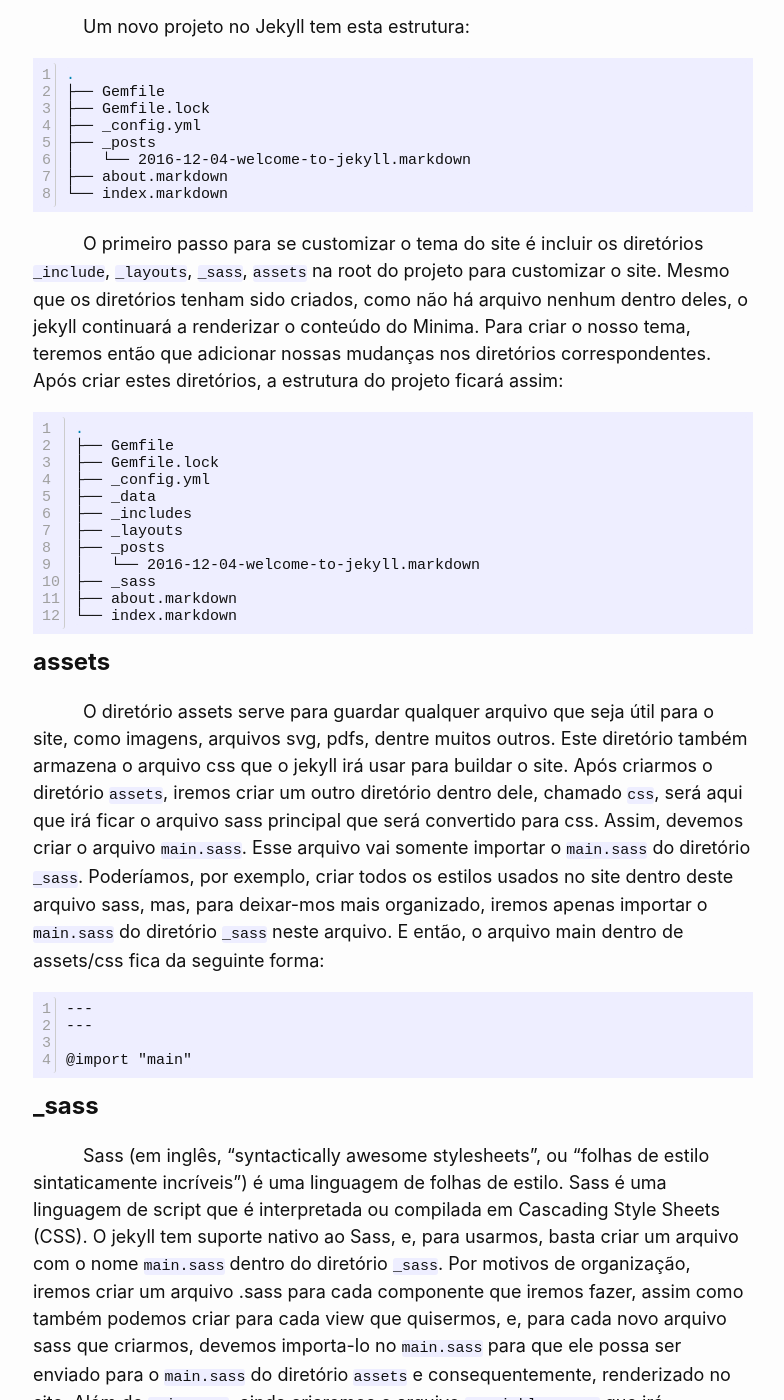
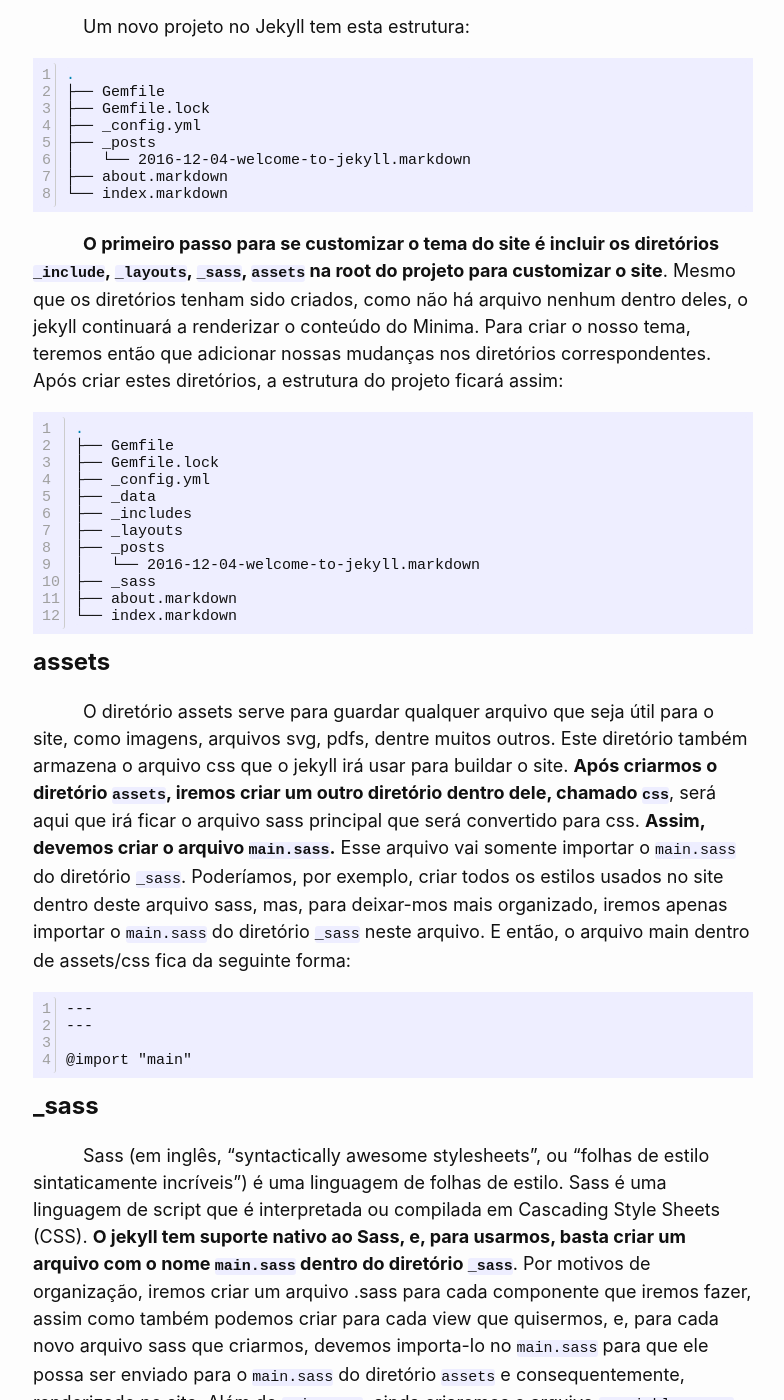
Before and after one commit to MuseuComputacao/museucomputacao.github.io, a Jekyll site: the page built from docs/_posts/2021-09-02-change-jekyll-theme.md, in a window 1280 px wide and 1400 px high, scrolled down 1291 px. Shown: the whole window, without its empty margins (177-961 px from the left). Built offline with Jekyll 4.4.1, drawn with Linux system fonts in a browser that asks for light colours; nearby versions of some CDN libraries; some of the changed text lies outside the part shown.

Commit message:
feat(post): highlights

```diff
--- a/docs/_posts/2021-09-02-change-jekyll-theme.md
+++ b/docs/_posts/2021-09-02-change-jekyll-theme.md
@@ -9,7 +9,7 @@ author: Thiago B. Mattos
 tags-icon: far fa-gem
 ---
 
-O jekyll é um gerador de sites estáticos. Mas o que isso significa? Uma página estática é um site da Internet que exibe o mesmo conteúdo para todos os usuários, em vez de fornecer conteúdos personalizados para cada usuário. Sites estáticos têm como vantagens a velocidade de carregamento e o baixo custo de desenvolvimento, e, por isso, houve um crescimento no mercado de geradores de sites estáticos. Os geradores de sites estáticos nos permitem trabalhar como se estivéssemos criando páginas dinâmicas, ou seja, podemos criar pedaços de HTML que ficarão em arquivos separados. A diferença é que, ao invés de gerar uma página quando o usuário requisitar, os geradores já geram todos os arquivos HTML. Assim, quando alguém requisitar uma página, ela já estará pronta para ser entregue. Alguns geradores de sites estáticos famosos são o [Wix](https://pt.wix.com/), [WordPress](https://wordpress.com/pt-br/), [Nuxt.js](https://nuxtjs.org), etc. Mas dentre tantos, um que se destaca por por ser open-source e dar a maior liberdade pro usuário constuir e personalizar seu site é o [Jekyll](https://jekyllrb.com). E nesse post vou ensinar como customizar o tema padrão do Jekyll para que você possa utilizar o jekyll ao seu máximo.
+O jekyll é um gerador de sites estáticos. Mas o que isso significa? Uma página estática é um site da Internet que exibe o mesmo conteúdo para todos os usuários, em vez de fornecer conteúdos personalizados para cada usuário. Sites estáticos têm como vantagens a velocidade de carregamento e o baixo custo de desenvolvimento, e, por isso, houve um crescimento no mercado de geradores de sites estáticos. Os geradores de sites estáticos nos permitem trabalhar como se estivéssemos criando páginas dinâmicas, ou seja, podemos criar pedaços de HTML que ficarão em arquivos separados. A diferença é que, ao invés de gerar uma página quando o usuário requisitar, os geradores já geram todos os arquivos HTML. Assim, quando alguém requisitar uma página, ela já estará pronta para ser entregue. Alguns geradores de sites estáticos famosos são o [Wix](https://pt.wix.com/), [WordPress](https://wordpress.com/pt-br/), [Nuxt.js](https://nuxtjs.org), etc. Mas dentre tantos, um que se destaca por por ser open-source e dar a maior liberdade pro usuário constuir e personalizar seu site é o [Jekyll](https://jekyllrb.com). **E nesse post vou ensinar como customizar o tema padrão do Jekyll** para que você possa utilizar o jekyll ao seu máximo.
 
 Tabela de Conteudo
 =================
@@ -17,13 +17,13 @@ Tabela de Conteudo
   * [Jekyll](#jekyll)
   * [EstruturaJekyll](#estrutura-jekyll)
   * [Assets](#assets)
-  * [_Sass](#sass)
-  * [_Include](#include)
-  * [_Layouts](#layouts)
+  * [_Sass](#_sass)
+  * [_Include](#_include)
+  * [_Layouts](#_layouts)
 
 ## Jekyll
 
-O Jekyll é uma [biblioteca](https://rubygems.org/gems/jekyll) em ruby que permite a criação de websites e blogs. Sites em Jekyll são programados usando as tecnologias Markdown, [Liquid](https://shopify.github.io/liquid/)(Linguagem de template escrita em Ruby), Html, Css e JavaScript, que, ao serem compilados, são transformados em sites estáticos. Uma das grandes vantagens do Jekyll é o suporte do [GitHub Pages](https://pages.github.com) em que pode-se hospedar o site criado gratuitamente.
+O Jekyll é uma [biblioteca](https://rubygems.org/gems/jekyll) em ruby que permite a criação de websites e blogs. Sites em Jekyll são programados usando as tecnologias Markdown, [Liquid](https://shopify.github.io/liquid/) (Linguagem de template escrita em Ruby), Html, Css e JavaScript, que, ao serem compilados, são transformados em sites estáticos. Uma das grandes vantagens do Jekyll é o suporte do [GitHub Pages](https://pages.github.com) em que pode-se hospedar o site criado gratuitamente.
 
 ##  Estrutura Jekyll
 
@@ -42,7 +42,7 @@ Um novo projeto no Jekyll tem esta estrutura:
 └── index.markdown
 {% endhighlight %}
 
-O primeiro passo para se customizar o tema do site é incluir os diretórios `_include`, `_layouts`, `_sass`, `assets` na root do projeto para customizar o site. Mesmo que os diretórios tenham sido criados, como não há arquivo nenhum dentro deles, o jekyll continuará a renderizar o conteúdo do Minima. Para criar o nosso tema, teremos então que adicionar nossas mudanças nos diretórios correspondentes. Após criar estes diretórios, a estrutura do projeto ficará assim:
+**O primeiro passo para se customizar o tema do site é incluir os diretórios `_include`, `_layouts`, `_sass`, `assets` na root do projeto para customizar o site**. Mesmo que os diretórios tenham sido criados, como não há arquivo nenhum dentro deles, o jekyll continuará a renderizar o conteúdo do Minima. Para criar o nosso tema, teremos então que adicionar nossas mudanças nos diretórios correspondentes. Após criar estes diretórios, a estrutura do projeto ficará assim:
 
 {% highlight bash linenos %}
 .
@@ -62,8 +62,8 @@ O primeiro passo para se customizar o tema do site é incluir os diretórios `_i
 ## assets
 
 O diretório assets serve para guardar qualquer arquivo que seja útil para o site, como imagens, arquivos svg, pdfs, dentre muitos outros. Este diretório também armazena o arquivo css que o jekyll irá usar para buildar o site.
-Após criarmos o diretório `assets`, iremos criar um outro diretório dentro dele, chamado `css`, será aqui que irá ficar o arquivo sass principal que será convertido para css.
-Assim, devemos criar o arquivo `main.sass`. Esse arquivo vai somente importar o `main.sass` do diretório `_sass`. Poderíamos, por exemplo, criar todos os estilos usados no site dentro deste arquivo sass, mas, para deixar-mos mais organizado, iremos apenas importar o `main.sass` do diretório `_sass` neste arquivo. E então, o arquivo main dentro de assets/css fica da seguinte forma:
+**Após criarmos o diretório `assets`, iremos criar um outro diretório dentro dele, chamado `css`**, será aqui que irá ficar o arquivo sass principal que será convertido para css.
+**Assim, devemos criar o arquivo `main.sass`.** Esse arquivo vai somente importar o `main.sass` do diretório `_sass`. Poderíamos, por exemplo, criar todos os estilos usados no site dentro deste arquivo sass, mas, para deixar-mos mais organizado, iremos apenas importar o `main.sass` do diretório `_sass` neste arquivo. E então, o arquivo main dentro de assets/css fica da seguinte forma:
 
 {% highlight liquid linenos%}
 {% raw %}
@@ -76,7 +76,7 @@ Assim, devemos criar o arquivo `main.sass`. Esse arquivo vai somente importar o
 
 ## _sass
 
-Sass (em inglês, "syntactically awesome stylesheets", ou "folhas de estilo sintaticamente incríveis") é uma linguagem de folhas de estilo. Sass é uma linguagem de script que é interpretada ou compilada em Cascading Style Sheets (CSS). O jekyll tem suporte nativo ao Sass, e, para usarmos, basta criar um arquivo com o nome `main.sass` dentro do diretório `_sass`. Por motivos de organização, iremos criar um arquivo .sass para cada componente que iremos fazer, assim como também podemos criar para cada view que quisermos, e, para cada novo arquivo sass que criarmos, devemos importa-lo no `main.sass` para que ele possa ser enviado para o `main.sass` do diretório `assets` e consequentemente, renderizado no site. Além do `main.sass`, ainda criaremos o arquivo `_variables.sass` que irá armazenar as variáveis que iremos usar para padronizar o projeto, e para usar estas variáveis, basta dar um `import` dentro do arquivo sass que desejar usar e usar a sintaxe `$nome-da-variavel` quando quiser usar algum valor dentro de `_variables.sass`. No nosso projeto, usaremos as seguintes variaveis:
+Sass (em inglês, "syntactically awesome stylesheets", ou "folhas de estilo sintaticamente incríveis") é uma linguagem de folhas de estilo. Sass é uma linguagem de script que é interpretada ou compilada em Cascading Style Sheets (CSS). **O jekyll tem suporte nativo ao Sass, e, para usarmos, basta criar um arquivo com o nome `main.sass` dentro do diretório `_sass`**. Por motivos de organização, iremos criar um arquivo .sass para cada componente que iremos fazer, assim como também podemos criar para cada view que quisermos, e, para cada novo arquivo sass que criarmos, devemos importa-lo no `main.sass` para que ele possa ser enviado para o `main.sass` do diretório `assets` e consequentemente, renderizado no site. Além do `main.sass`, ainda criaremos o arquivo `_variables.sass` que irá armazenar as variáveis que iremos usar para padronizar o projeto, e para usar estas variáveis, basta dar um `import` dentro do arquivo sass que desejar usar e usar a sintaxe `$nome-da-variavel` quando quiser usar algum valor dentro de `_variables.sass`. No nosso projeto, usaremos as seguintes variaveis:
 
 {% highlight sass linenos %}
 {% raw %}
@@ -89,7 +89,7 @@ $contrast-color: #04AA6D
 
 ## _include
 
-O include é uma forma de colocar o mesmo elemento várias vezes em uma mesma página ou em páginas diferentes sem ter que repetir o código fonte, deixando assim o html mais limpo e legível. Como os includes são uma cópia do código fonte original, basta modificar o código fonte que as mudanças serão refletidas em todas as instâncias daquele elemento. Portanto, criaremos dentro do diretório _includes(que acabamos de criar), o arquivo `head.html` com as informações básicas do site:
+**O include é uma forma de colocar o mesmo elemento várias vezes em uma mesma página** ou em páginas diferentes sem ter que repetir o código fonte, deixando assim o html mais limpo e legível. **Como os includes são uma cópia do código fonte original, basta modificar o código fonte que as mudanças serão refletidas em todas as instâncias daquele elemento. Portanto, criaremos dentro do diretório _includes(que acabamos de criar), o arquivo `head.html`** com as informações básicas do site:
 
 {% highlight html linenos %}
 {% raw %}
@@ -210,9 +210,9 @@ Para incluir um elemento a alguma página, basta usar o comando {%raw%}`{% inclu
 
 ## _layouts
 
-Layouts são modelos que envolvem seu conteúdo. Eles permitem que você crie um esqueleto de página que você possa usar várias vezes só mudando algumas informações, como o conteúdo que vai ser exibido, o titulo da página, dentre outras.
+**Layouts são modelos que envolvem seu conteúdo**. Eles permitem que você crie um esqueleto de página que você possa usar várias vezes só mudando algumas informações, como o conteúdo que vai ser exibido, o titulo da página, dentre outras.
 
-Para se criar um layout, a primeira etapa é colocar o código-fonte do modelo em um arquivo `.html` que desejar, neste caso, usaremos o default.html.
+**Para se criar um layout, a primeira etapa é colocar o código-fonte do modelo em um arquivo `.html`** que desejar, neste caso, usaremos o default.html.
 
 {% highlight html linenos%}
 {% raw %}
```
